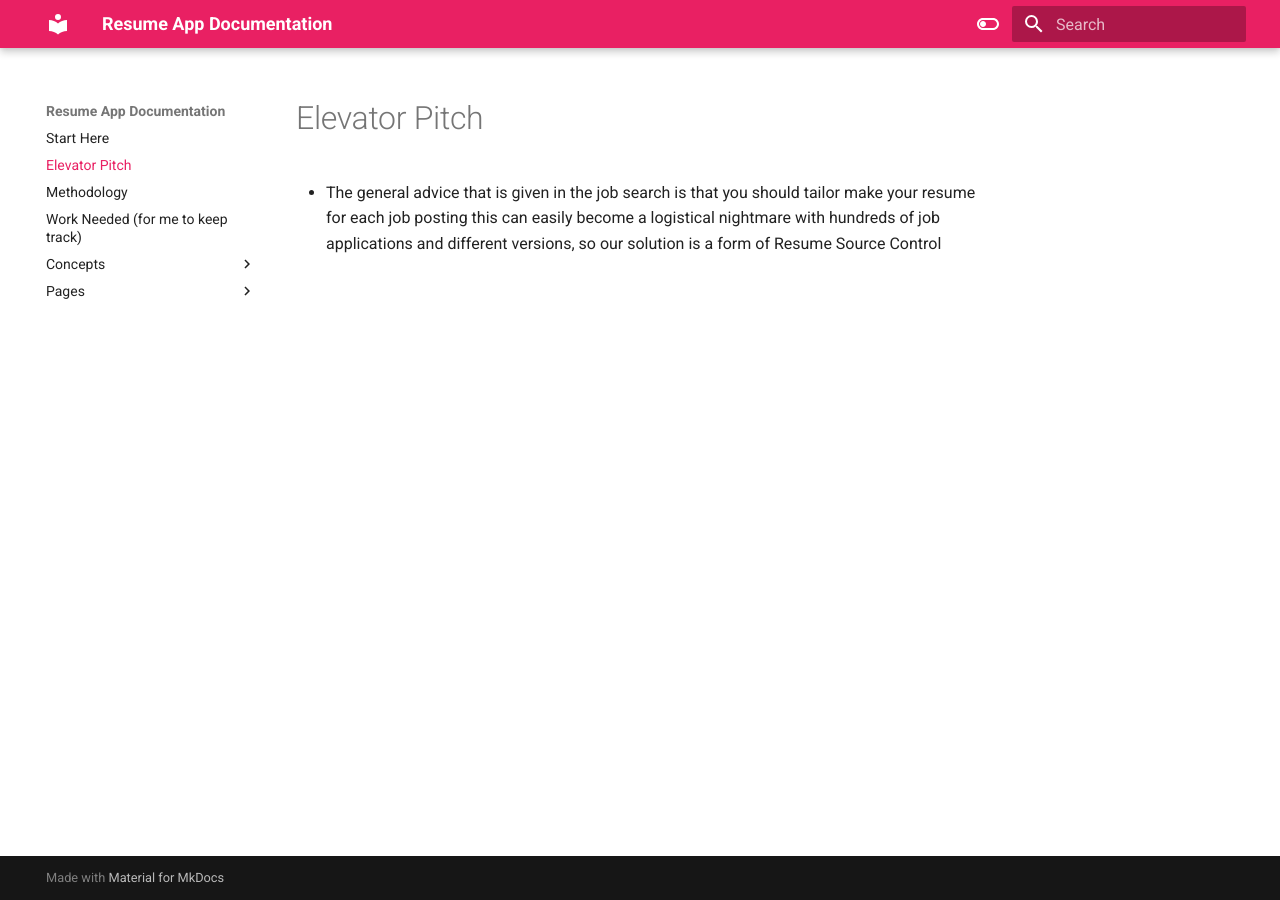
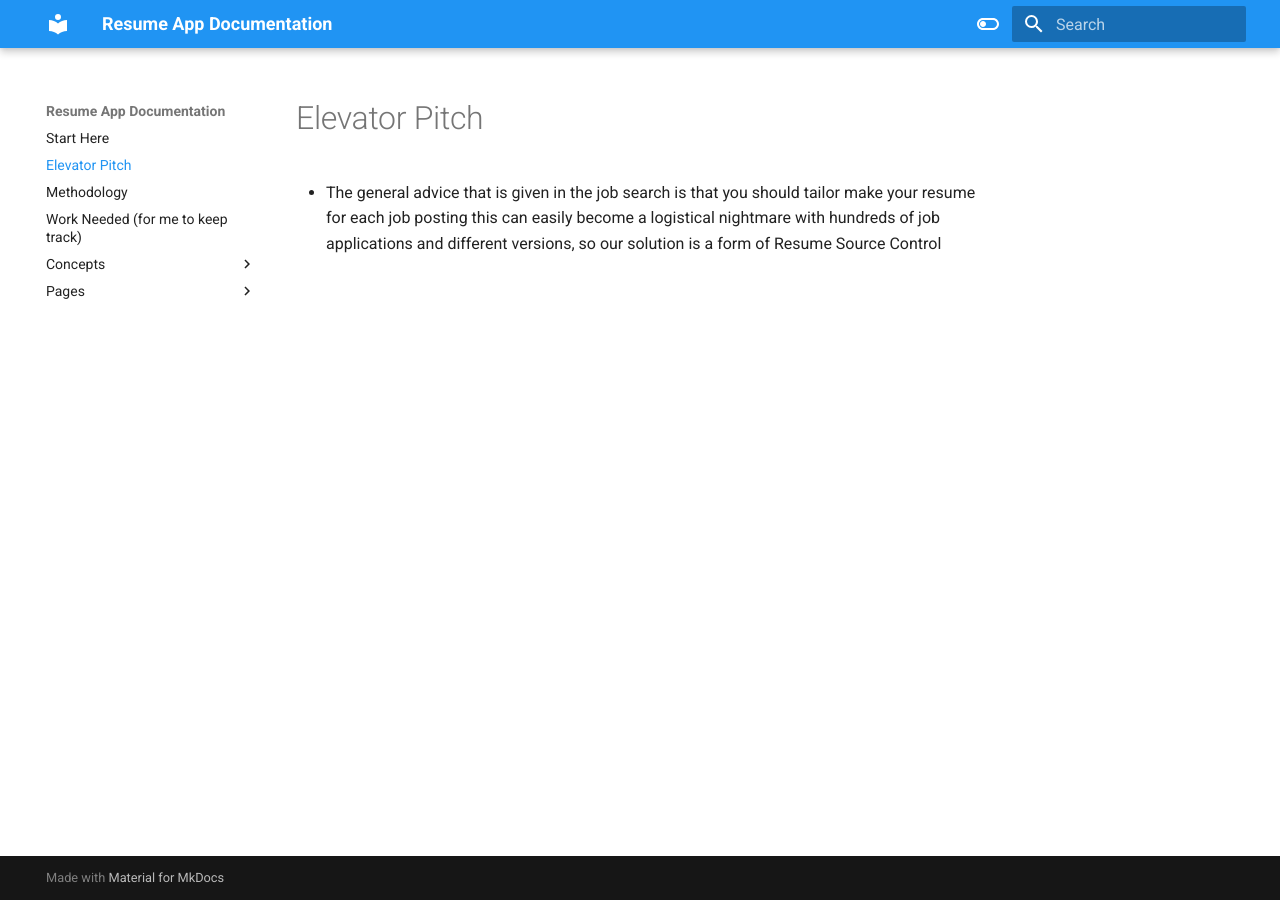
Before and after one commit to TheStress/ResumeAppDocumentation, an MkDocs documentation site: the page built from docs/Elevator Pitch.md, in a window 1280 px wide. Built offline with MkDocs 1.6.1 and Material for MkDocs 9.7.7, drawn with Linux system fonts in a browser that asks for light colours.

Commit message:
Update mkdocs.yml

```diff
--- a/mkdocs.yml
+++ b/mkdocs.yml
@@ -7,8 +7,8 @@ theme:
     # Light mode
     - media: "(prefers-color-scheme: light)"
       scheme: default
-      primary: pink
-      accent: indigo
+      primary: blue
+      accent: pink
       toggle:
         icon: material/toggle-switch-off-outline
         name: Switch to dark mode
@@ -16,8 +16,8 @@ theme:
     # Dark mode
     - media: "(prefers-color-scheme: dark)"
       scheme: slate
-      primary: pink
-      accent: blue
+      primary: blue
+      accent: pink
       toggle:
         icon: material/toggle-switch
         name: Switch to light mode
```
